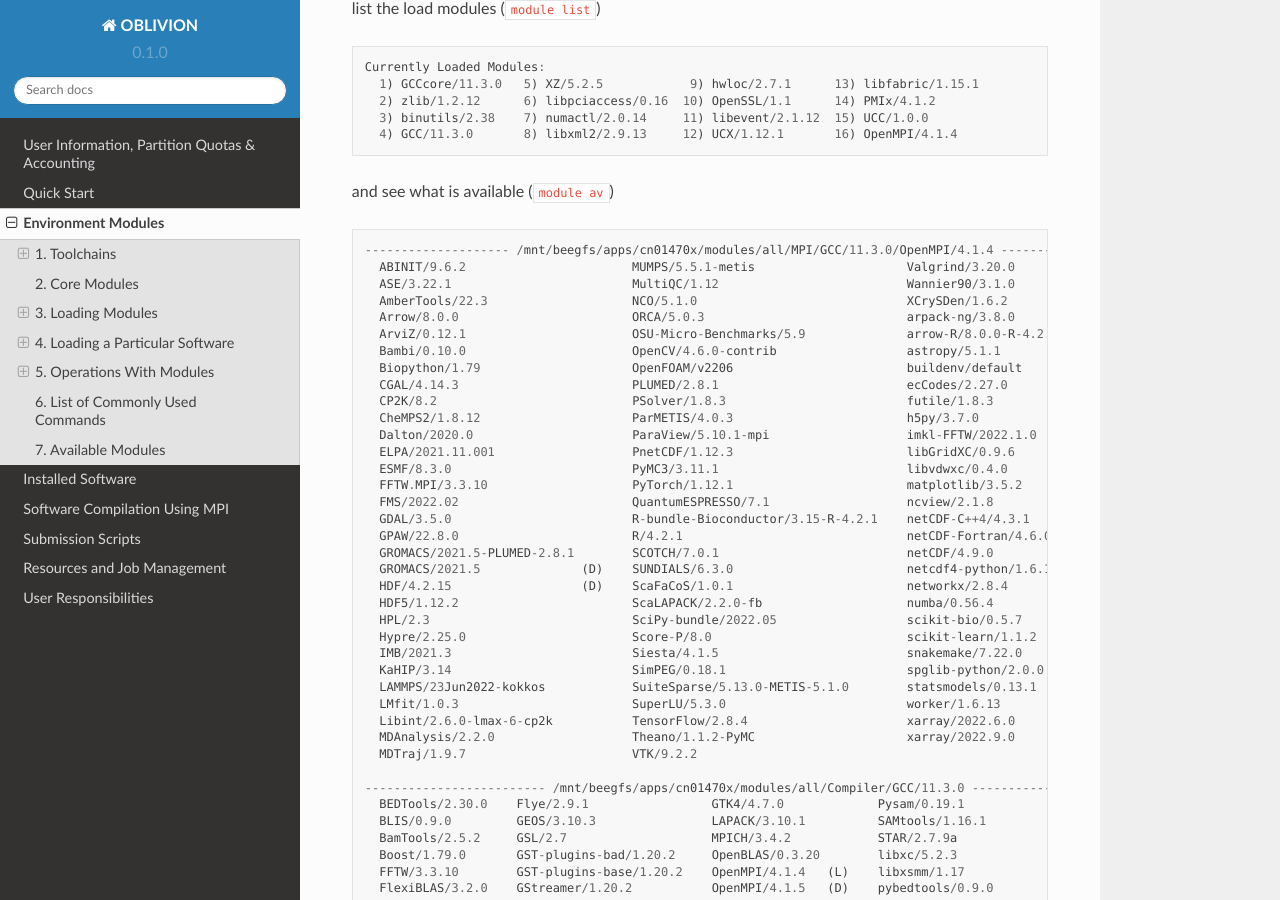
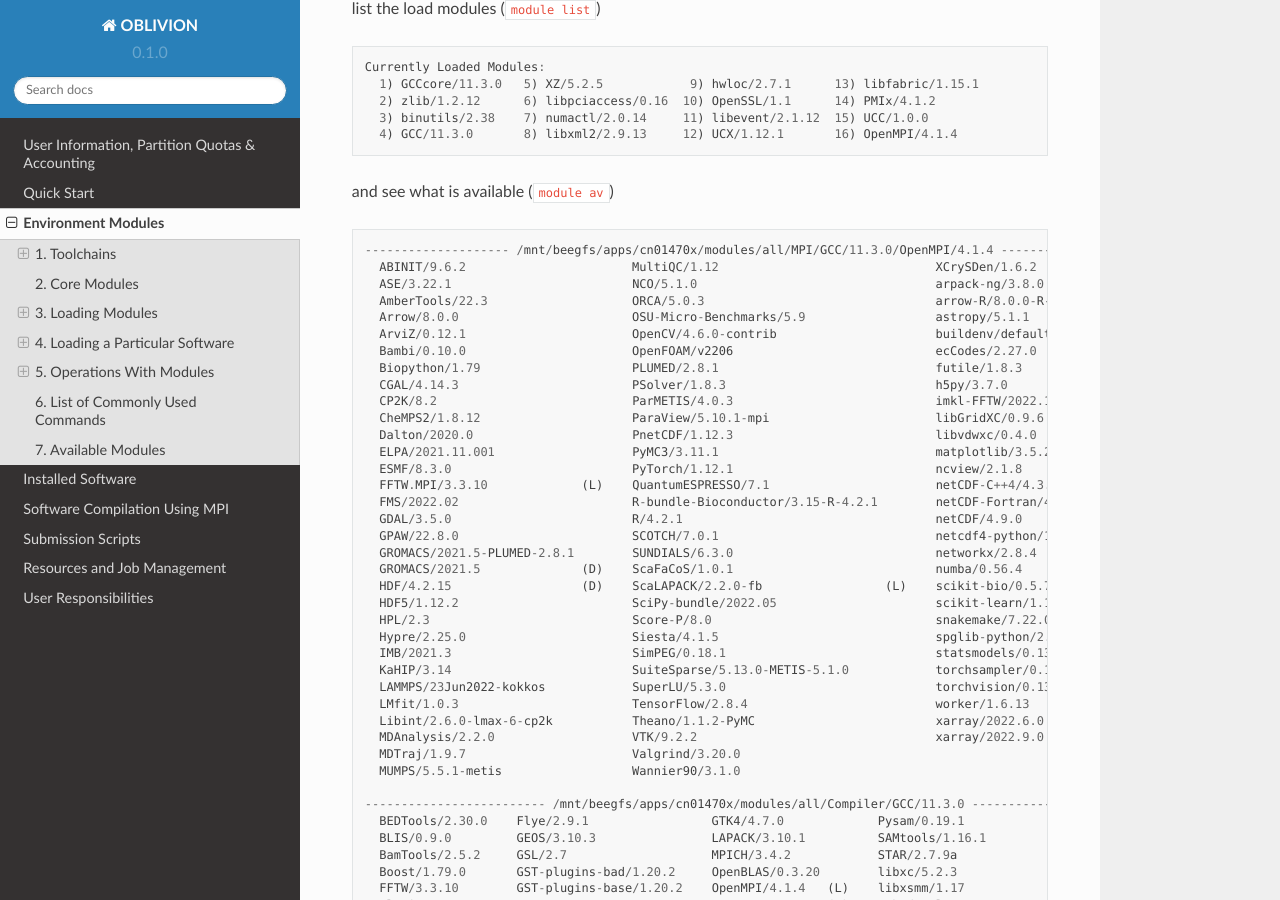
Before and after one commit to mavillez/Oblivion, a Sphinx documentation site: the page built from docs/source/modules.rst, in a window 1280 px wide and 900 px high, scrolled down 6000 px. Built offline with Sphinx 7.4.7 and the Read the Docs theme 2.0.0, drawn with Linux system fonts in a browser that asks for light colours; some of the changed text lies outside the part shown.

Commit message:
Update modules.rst

```diff
--- a/docs/source/modules.rst
+++ b/docs/source/modules.rst
@@ -288,36 +288,37 @@ and see what is available (``module av``)
 .. code-block:: julia
 
   -------------------- /mnt/beegfs/apps/cn01470x/modules/all/MPI/GCC/11.3.0/OpenMPI/4.1.4 ---------------------
-    ABINIT/9.6.2                       MUMPS/5.5.1-metis                     Valgrind/3.20.0
-    ASE/3.22.1                         MultiQC/1.12                          Wannier90/3.1.0
-    AmberTools/22.3                    NCO/5.1.0                             XCrySDen/1.6.2
-    Arrow/8.0.0                        ORCA/5.0.3                            arpack-ng/3.8.0
-    ArviZ/0.12.1                       OSU-Micro-Benchmarks/5.9              arrow-R/8.0.0-R-4.2.1
-    Bambi/0.10.0                       OpenCV/4.6.0-contrib                  astropy/5.1.1
-    Biopython/1.79                     OpenFOAM/v2206                        buildenv/default
-    CGAL/4.14.3                        PLUMED/2.8.1                          ecCodes/2.27.0
-    CP2K/8.2                           PSolver/1.8.3                         futile/1.8.3
-    CheMPS2/1.8.12                     ParMETIS/4.0.3                        h5py/3.7.0
-    Dalton/2020.0                      ParaView/5.10.1-mpi                   imkl-FFTW/2022.1.0
-    ELPA/2021.11.001                   PnetCDF/1.12.3                        libGridXC/0.9.6
-    ESMF/8.3.0                         PyMC3/3.11.1                          libvdwxc/0.4.0
-    FFTW.MPI/3.3.10                    PyTorch/1.12.1                        matplotlib/3.5.2
-    FMS/2022.02                        QuantumESPRESSO/7.1                   ncview/2.1.8
-    GDAL/3.5.0                         R-bundle-Bioconductor/3.15-R-4.2.1    netCDF-C++4/4.3.1
-    GPAW/22.8.0                        R/4.2.1                               netCDF-Fortran/4.6.0
-    GROMACS/2021.5-PLUMED-2.8.1        SCOTCH/7.0.1                          netCDF/4.9.0
-    GROMACS/2021.5              (D)    SUNDIALS/6.3.0                        netcdf4-python/1.6.1
-    HDF/4.2.15                  (D)    ScaFaCoS/1.0.1                        networkx/2.8.4
-    HDF5/1.12.2                        ScaLAPACK/2.2.0-fb                    numba/0.56.4
-    HPL/2.3                            SciPy-bundle/2022.05                  scikit-bio/0.5.7
-    Hypre/2.25.0                       Score-P/8.0                           scikit-learn/1.1.2
-    IMB/2021.3                         Siesta/4.1.5                          snakemake/7.22.0
-    KaHIP/3.14                         SimPEG/0.18.1                         spglib-python/2.0.0
-    LAMMPS/23Jun2022-kokkos            SuiteSparse/5.13.0-METIS-5.1.0        statsmodels/0.13.1
-    LMfit/1.0.3                        SuperLU/5.3.0                         worker/1.6.13
-    Libint/2.6.0-lmax-6-cp2k           TensorFlow/2.8.4                      xarray/2022.6.0
-    MDAnalysis/2.2.0                   Theano/1.1.2-PyMC                     xarray/2022.9.0       (D)
-    MDTraj/1.9.7                       VTK/9.2.2
+    ABINIT/9.6.2                       MultiQC/1.12                              XCrySDen/1.6.2
+    ASE/3.22.1                         NCO/5.1.0                                 arpack-ng/3.8.0
+    AmberTools/22.3                    ORCA/5.0.3                                arrow-R/8.0.0-R-4.2.1
+    Arrow/8.0.0                        OSU-Micro-Benchmarks/5.9                  astropy/5.1.1
+    ArviZ/0.12.1                       OpenCV/4.6.0-contrib                      buildenv/default
+    Bambi/0.10.0                       OpenFOAM/v2206                            ecCodes/2.27.0
+    Biopython/1.79                     PLUMED/2.8.1                              futile/1.8.3
+    CGAL/4.14.3                        PSolver/1.8.3                             h5py/3.7.0
+    CP2K/8.2                           ParMETIS/4.0.3                            imkl-FFTW/2022.1.0
+    CheMPS2/1.8.12                     ParaView/5.10.1-mpi                       libGridXC/0.9.6
+    Dalton/2020.0                      PnetCDF/1.12.3                            libvdwxc/0.4.0
+    ELPA/2021.11.001                   PyMC3/3.11.1                              matplotlib/3.5.2
+    ESMF/8.3.0                         PyTorch/1.12.1                            ncview/2.1.8
+    FFTW.MPI/3.3.10             (L)    QuantumESPRESSO/7.1                       netCDF-C++4/4.3.1
+    FMS/2022.02                        R-bundle-Bioconductor/3.15-R-4.2.1        netCDF-Fortran/4.6.0
+    GDAL/3.5.0                         R/4.2.1                                   netCDF/4.9.0
+    GPAW/22.8.0                        SCOTCH/7.0.1                              netcdf4-python/1.6.1
+    GROMACS/2021.5-PLUMED-2.8.1        SUNDIALS/6.3.0                            networkx/2.8.4
+    GROMACS/2021.5              (D)    ScaFaCoS/1.0.1                            numba/0.56.4
+    HDF/4.2.15                  (D)    ScaLAPACK/2.2.0-fb                 (L)    scikit-bio/0.5.7
+    HDF5/1.12.2                        SciPy-bundle/2022.05                      scikit-learn/1.1.2
+    HPL/2.3                            Score-P/8.0                               snakemake/7.22.0
+    Hypre/2.25.0                       Siesta/4.1.5                              spglib-python/2.0.0
+    IMB/2021.3                         SimPEG/0.18.1                             statsmodels/0.13.1
+    KaHIP/3.14                         SuiteSparse/5.13.0-METIS-5.1.0            torchsampler/0.1.2
+    LAMMPS/23Jun2022-kokkos            SuperLU/5.3.0                             torchvision/0.13.1
+    LMfit/1.0.3                        TensorFlow/2.8.4                          worker/1.6.13
+    Libint/2.6.0-lmax-6-cp2k           Theano/1.1.2-PyMC                         xarray/2022.6.0
+    MDAnalysis/2.2.0                   VTK/9.2.2                                 xarray/2022.9.0       (D)
+    MDTraj/1.9.7                       Valgrind/3.20.0
+    MUMPS/5.5.1-metis                  Wannier90/3.1.0
 
   ------------------------- /mnt/beegfs/apps/cn01470x/modules/all/Compiler/GCC/11.3.0 -------------------------
     BEDTools/2.30.0    Flye/2.9.1                 GTK4/4.7.0             Pysam/0.19.1
@@ -655,6 +656,7 @@ and ``module list`` gives (here the results for foss/2021b + TensorFlow/2.8.4) a
 
 Note the presence of PMIx, UCX, and libfabric in the list - these packages are loaded to make sure for multi-core, multi-nodes communications.
 
+
 4.3 GROMACS
 ~~~~~~~~~~~
 
@@ -737,8 +739,9 @@ Let's check the information on GROMACS by using ``module spider GROMACS`` obtain
          contains the gmxapi extension for the single precision MPI build next to PLUMED.
 
       Versions:
-         GROMACS/2021.5-PLUMED-2.8.0
-         GROMACS/2021.5
+        GROMACS/2021.5-PLUMED-2.8.0
+        GROMACS/2021.5-PLUMED-2.8.1
+        GROMACS/2021.5
 
    ------------------------------------------------------------------------------------------------------
       For detailed information about a specific "GROMACS" package (including how to load the modules) use the
@@ -762,7 +765,8 @@ and obtain details on the module by using ``module spider GROMACS/2021.5``
          build, containing both MPI and threadMPI builds for both single and double precision. It also
          contains the gmxapi extension for the single precision MPI build.
 
-      You will need to load all module(s) on any one of the lines below before the "GROMACS/2021.5" module is available to load.
+      You will need to load all module(s) on any one of the lines below before the "GROMACS/2021.5" module
+      is available to load.
 
          GCC/11.2.0  OpenMPI/4.1.1
          GCC/11.3.0  OpenMPI/4.1.4
```
